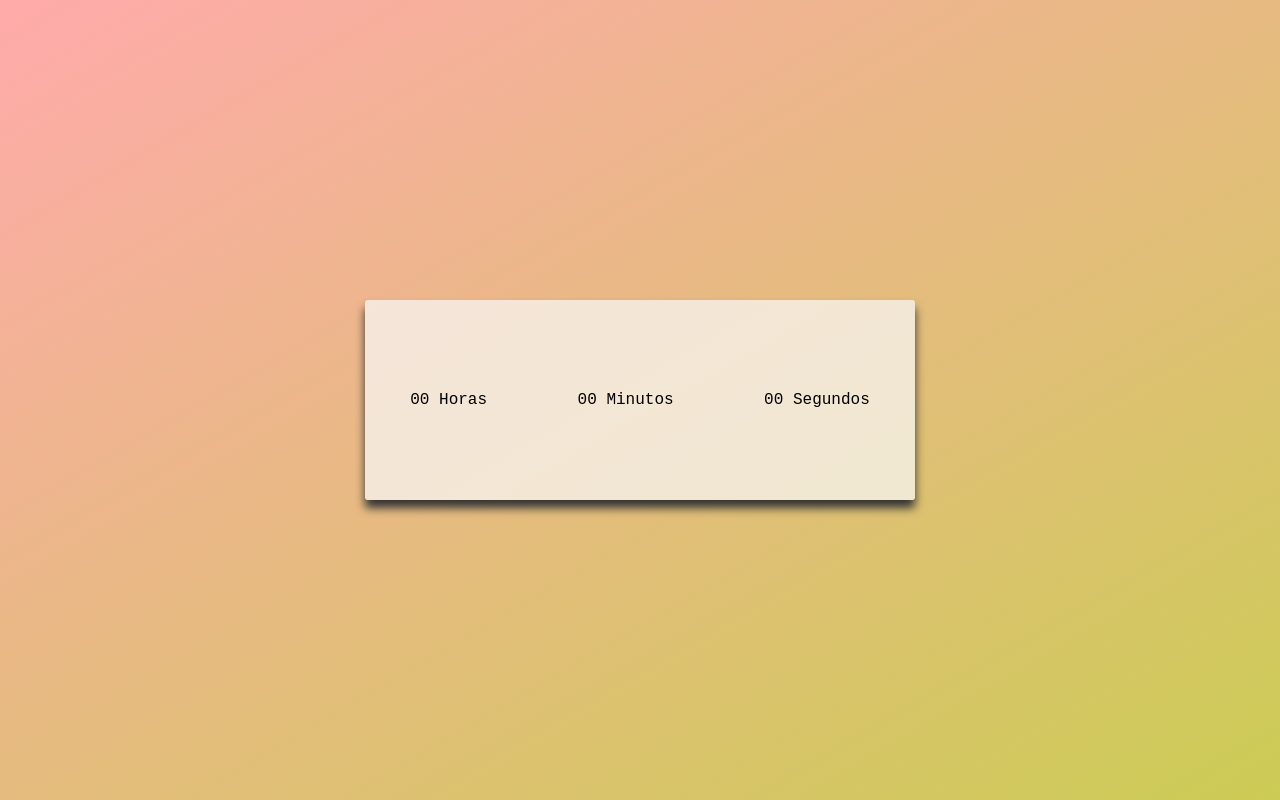
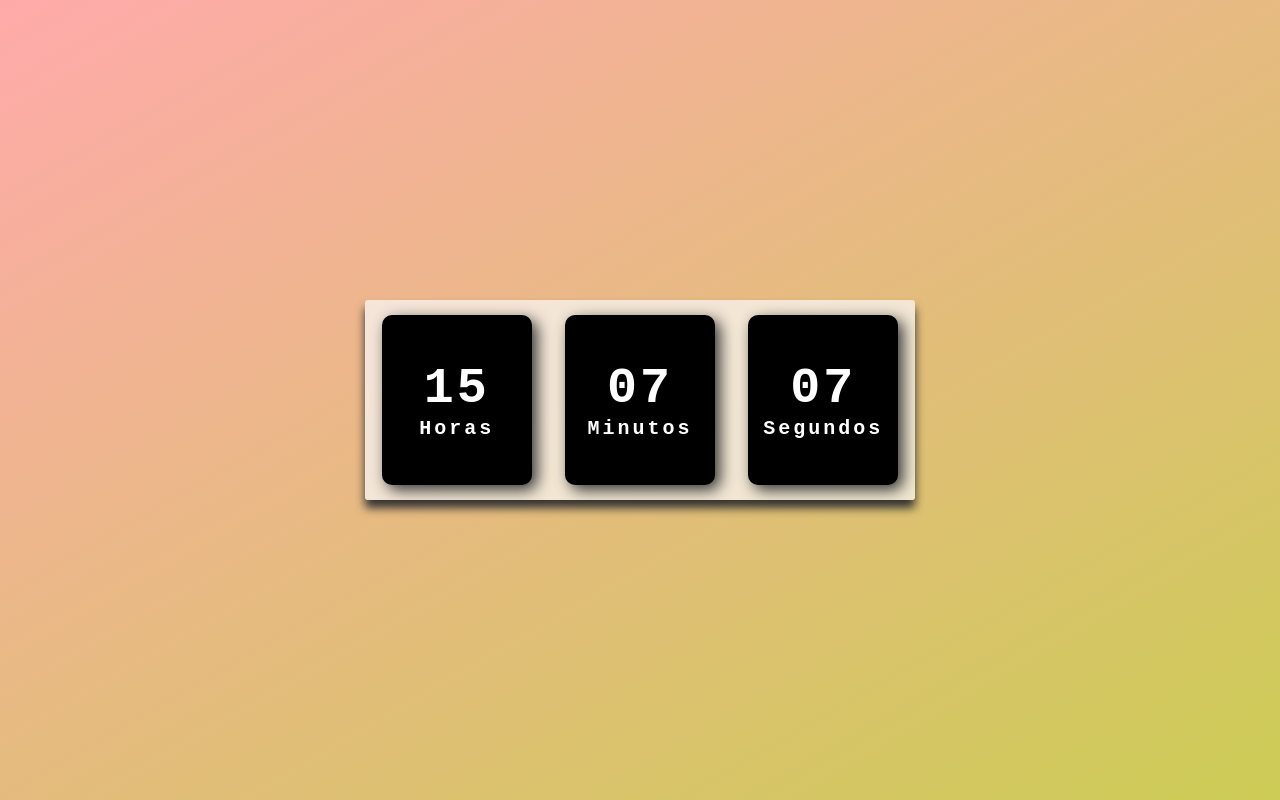
Before and after one commit to Ninho12/relogio-digital, a plain HTML site: page index.html in a window 1280 px wide. Drawn offline with Linux system fonts and the light colour scheme.

Commit message:
Ultimo commit

```diff
--- a/script.js
+++ b/script.js
@@ -0,0 +1,23 @@
+const horas = document.getElementById("horas");
+const minutos = document.getElementById("minutos");
+const segundos = document.getElementById("segundos");
+
+const relogio = setInterval(function time(){
+    // pega a data atual
+    let dataAtual = new Date();
+
+    // pega a hora, minutos e segundos
+    let hr = dataAtual.getHours();
+    let min = dataAtual.getMinutes();
+    let sec = dataAtual.getSeconds();
+
+    // coloca 0 no começo para numeros menores de 10
+    if(hr < 10) hr = "0" + hr
+    if(min < 10) min = "0" + min
+    if(sec < 10) sec = "0" + sec
+
+    // atualiza o tempo
+    horas.textContent = hr;
+    minutos.textContent = min;
+    segundos.textContent = sec;
+});
--- a/style.css
+++ b/style.css
@@ -27,3 +27,26 @@ body{
     border-radius: 3px;
     box-shadow: 0px 8px 10px #333;
 }
+
+.relogio div{
+    height: 170px;
+    width: 150px;
+    display: flex;
+    flex-direction: column;
+    align-items: center;
+    justify-content: center;
+    color: white;
+    background: black;
+    box-shadow: 5px 5px 15px #333;
+    letter-spacing: 3px;
+    border-radius: 10px;
+}
+
+.relogio span{
+    font-weight: bolder;
+    font-size: 50px;
+}
+
+.relogio span.tempo{
+    font-size: 20px;
+}
```
